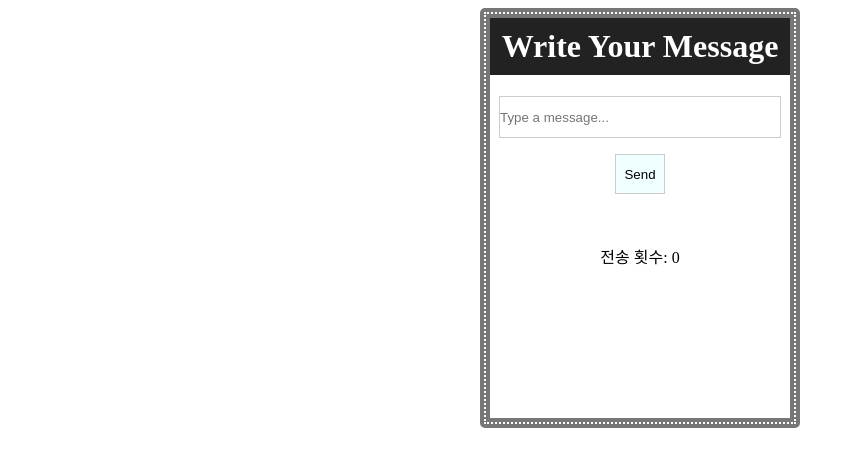
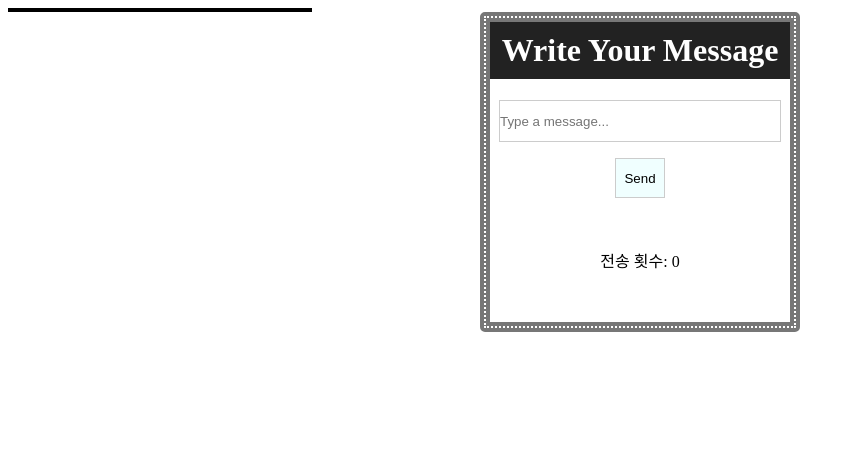
Before and after one commit to jihoonjeong56/SW_Chat, a website: page index1.html in a window 1280 px wide. Shown: the whole page, without its empty margins (0-855 px from the left). Drawn offline with Linux system fonts and the light colour scheme.

Commit message:
second commit

```diff
--- a/css/index1.css
+++ b/css/index1.css
@@ -1,13 +1,24 @@
 #wrapper {
     position:relative;
     width:300px;
-    height:400px;
+    height:300px;
     margin:0 auto;
     text-align:center;
     border:10px solid #777;
     border-radius:5px;
     outline:2px dotted #fff;
     outline-offset:-6px;
+  }
+  .chatwrapper{
+    display: flex;
+    text-align: center;
+    justify-content: center;
+    align-items: center;
+    width:300px;
+    border:2px solid black;
+  }
+  #chat p {
+    border-bottom: 2px solid black;
   }
   h1 {
     margin-top:0;
--- a/index1.html
+++ b/index1.html
@@ -8,7 +8,9 @@
 </head>
 
 <body>
-    <div id="chat"></div>
+    <div class= "chatwrapper">
+        <div id="chat"></div>
+    </div>
     <div id="wrapper">
     <h1>Write Your Message</h1>
     <input type="text" id="messageInput" placeholder="Type a message...">
```
